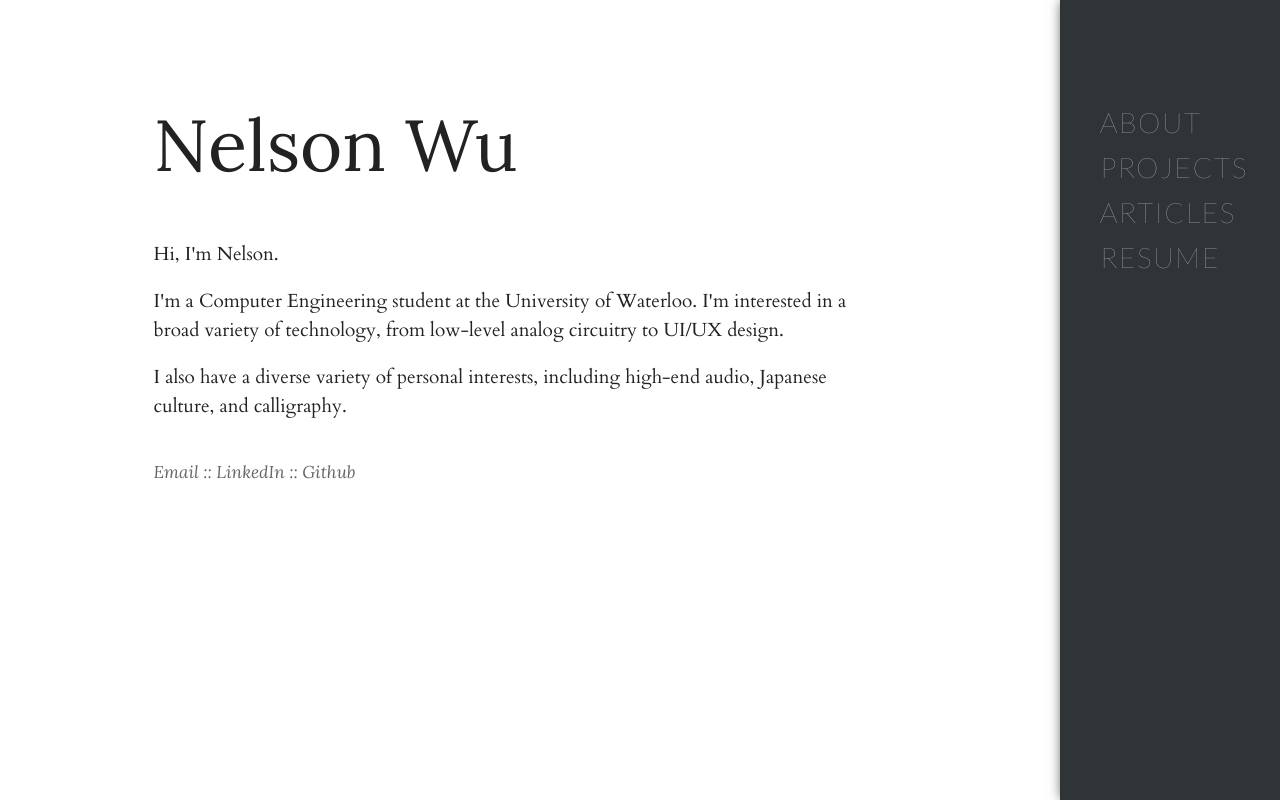
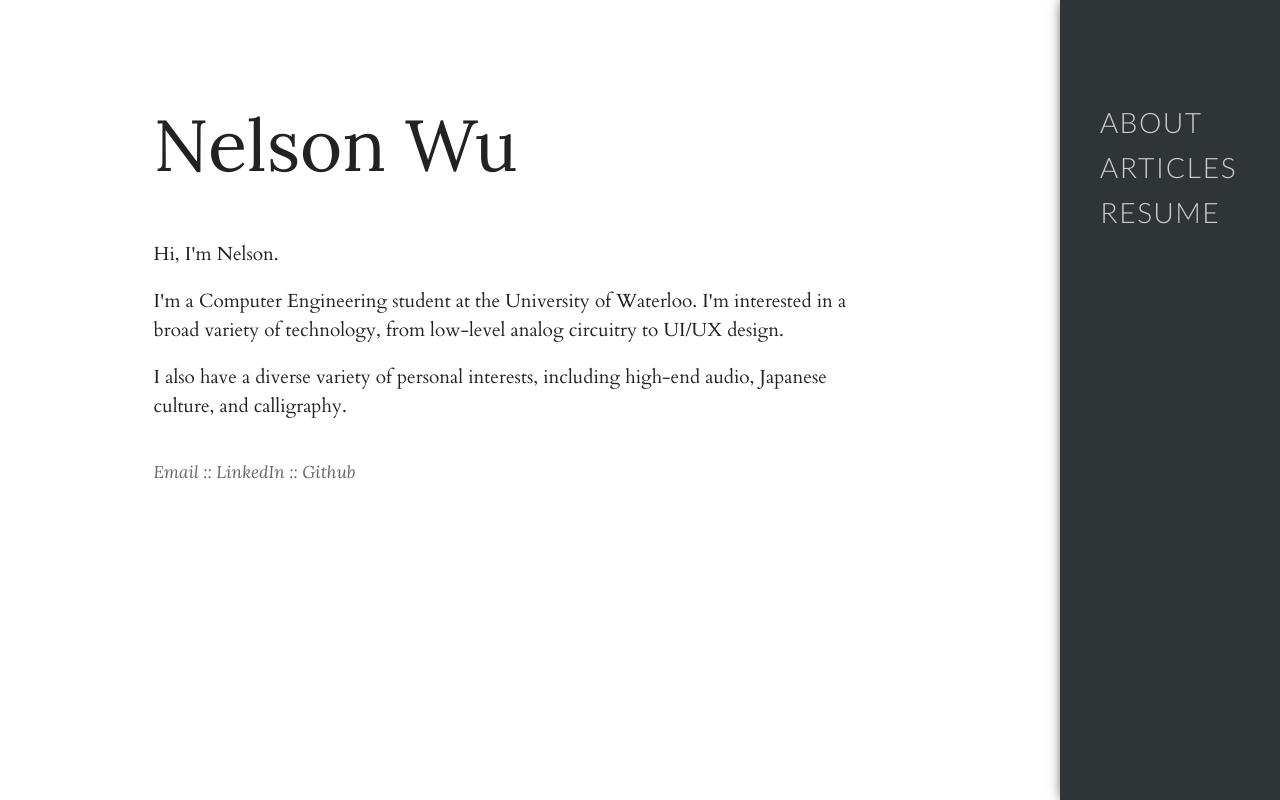
Before and after one commit to nelson-wu/site, a PHP site: page / in a window 1280 px wide. Run offline with PHP 8.4, Linux system fonts and the light colour scheme.

Commit message:
css tweaks

```diff
--- a/public/css/style.css
+++ b/public/css/style.css
@@ -61,7 +61,7 @@ li{
 .navlinks li a{
     font-family: Lato, serif;
     line-height: 1.6;
-    font-weight: 100;
+    font-weight: 300;
     letter-spacing: 0.05em;
     font-size: 1.48em;
     font-style: normal;
--- a/public/index.html
+++ b/public/index.html
@@ -1,7 +1,7 @@
 <!DOCTYPE html>
 <html lang="en">
     <head>
-        <link href='https://fonts.googleapis.com/css?family=Lato:100|Cardo:400|Lora:400,400italic' rel='stylesheet' type='text/css'>
+        <link href='https://fonts.googleapis.com/css?family=Lato:300|Cardo:400|Lora:400,400italic' rel='stylesheet' type='text/css'>
         <meta charset="utf-8">
         <title>Nelson Wu</title>
         <link rel="stylesheet" href="css/normalize.css">
@@ -26,7 +26,6 @@
  <div class="navdiv">
             <ul class="navlinks">
                 <li><a href="#">ABOUT</a></li>
-                <li><a href="/projects.html">PROJECTS</a></li>
                 <li><a href="/articles.html">ARTICLES</a></li>
                 <li><a href="#">RESUME</a></li>
             </ul>
--- a/public/navigation.html
+++ b/public/navigation.html
@@ -4,7 +4,6 @@
 <div class="navdiv">
     <ul class="navlinks">
         <li><a href="index.html">About</a></li>
-        <li><a href="projects.html">Projects</a></li>
         <li><a href="articles.html">Articles</a></li>
         <li><a href="#">Resume</a></li>
     </ul>
--- /dev/null
+++ b/submissionform.html
@@ -0,0 +1,5 @@
+<!DOCTYPE html>
+<html lang="en>
+
+
+</html>
```
Also changed, not shown: public/articles.html (+8 -7 lines).
